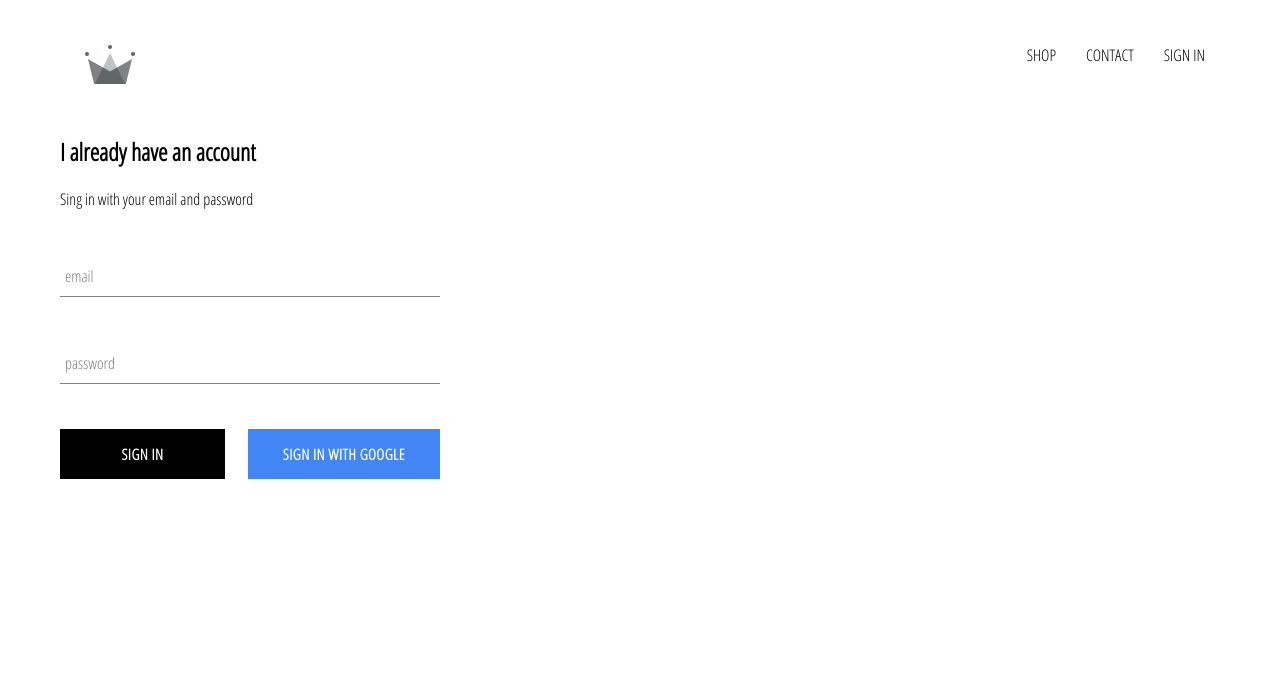
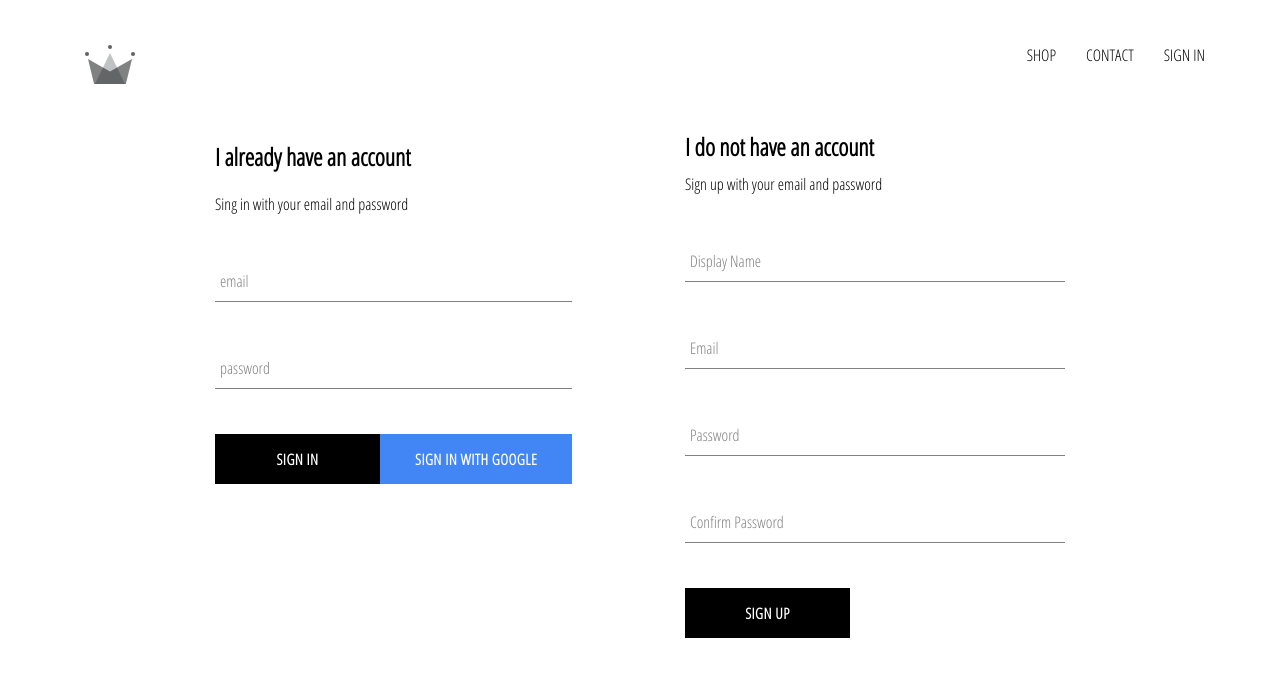
Before and after one commit to simonsGoneCoding/clothing-shop-app, a React (Create React App) app: page /signin in a window 1280 px wide. Shown: the top 676 px of the page. Built offline with nearby package versions, Linux system fonts and the light colour scheme; no server answers.

Commit message:
fully implemented firebase utils and included ability to store authenticated users in firestore database

```diff
--- a/src/App.js
+++ b/src/App.js
@@ -29,6 +29,7 @@
               ...snapShot.data()
             }
           });
+          console.log(this.state);
         });
       } else {
         this.setState({
--- a/src/pages/sign-in-and-sign-up/sign-in-and-sign-up.component.jsx
+++ b/src/pages/sign-in-and-sign-up/sign-in-and-sign-up.component.jsx
@@ -1,11 +1,14 @@
 import React from "react";
 
 import SignIn from "../../components/sign-in/sign-in.component";
+import SignUp from "../../components/sign-up/sign-up.component";
+
 import "./sign-in-and-sign-up.styles.scss";
 
 const SignInAndSingUpPage = () => (
   <div className="sign-in-and-sign-up">
     <SignIn />
+    <SignUp />
   </div>
 );
 
--- a/src/pages/sign-in-and-sign-up/sign-in-and-sign-up.styles.scss
+++ b/src/pages/sign-in-and-sign-up/sign-in-and-sign-up.styles.scss
@@ -0,0 +1,6 @@
+.sign-in-and-sign-up {
+  width: 850px;
+  display: flex;
+  justify-content: space-between;
+  margin: 30px auto;
+}
```
